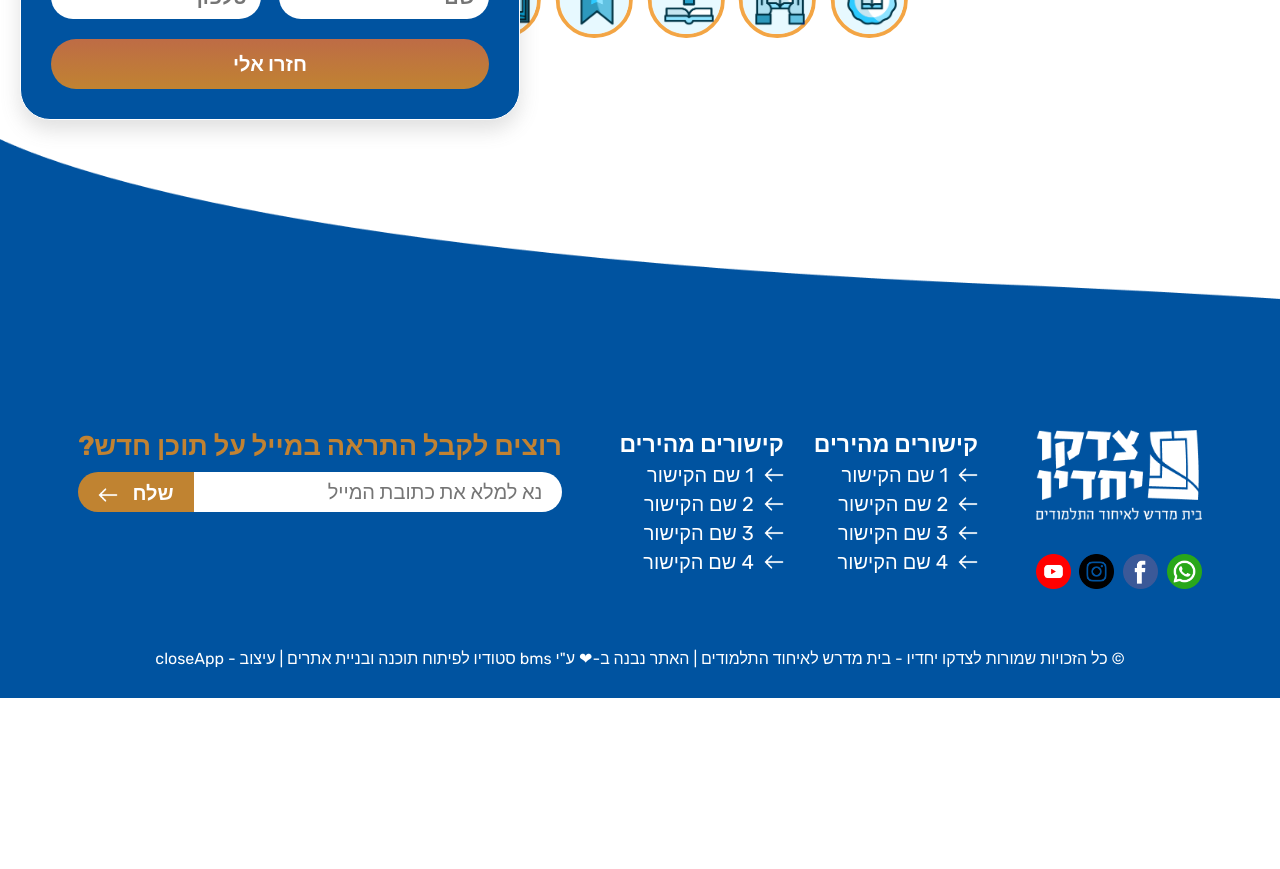
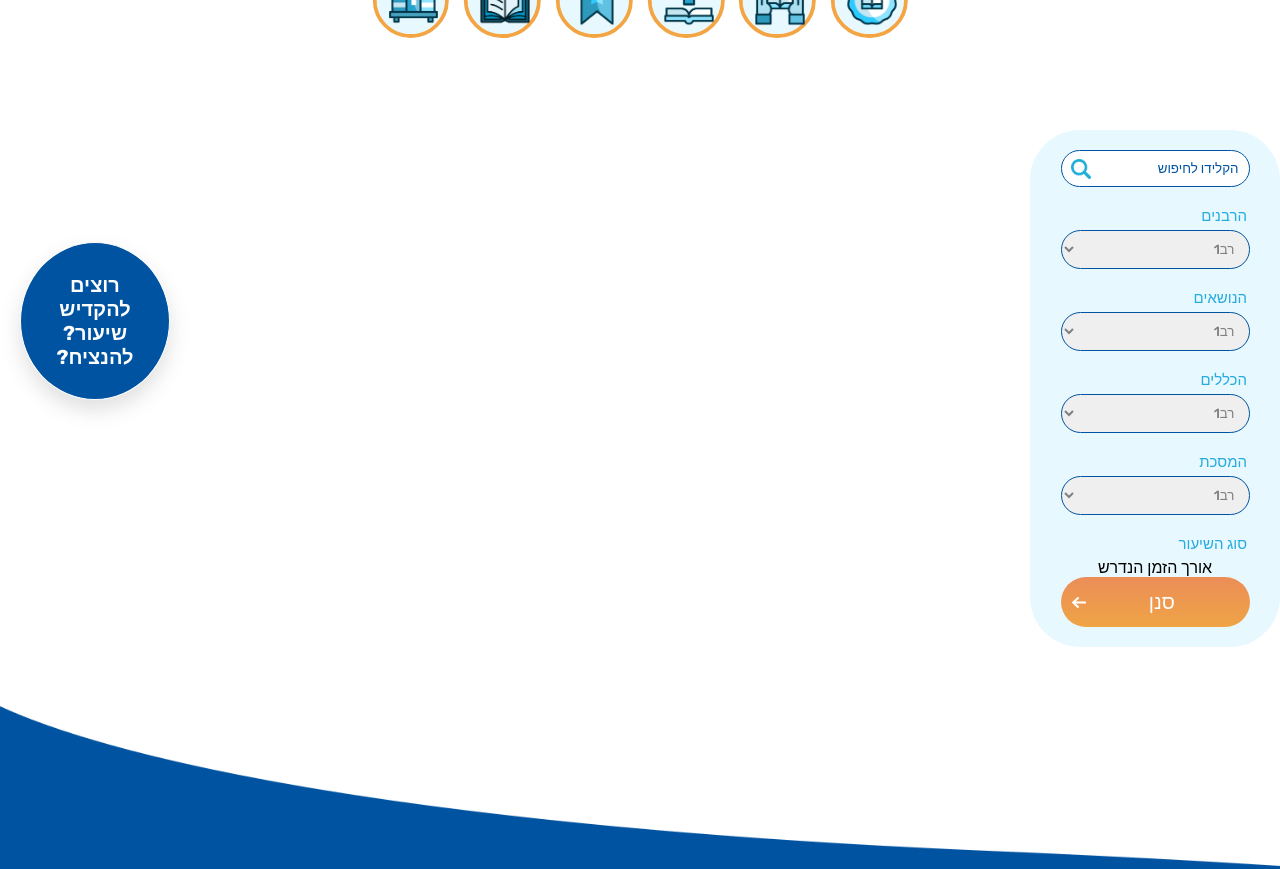
Before and after one commit to yesmalotmedia/mizug-talmudim, a React (Create React App) app: page /BeitHamidrash in a window 1280 px wide. Shown: the part 380-1249 px from the top of the page. Before the commit the page ends 1078 px from the top, so only its background shows below. Built offline with nearby package versions, Linux system fonts and the light colour scheme.

Commit message:
sidebar search not finished

```diff
--- /dev/null
+++ b/src/data/teachers.js
@@ -0,0 +1,3 @@
+const teachers = ["רב1", "רב1", "רב1", "רב1", "רב1", "רב1"];
+
+export default teachers;
--- a/src/pages/beitHamidrash/BeitHamidrash.js
+++ b/src/pages/beitHamidrash/BeitHamidrash.js
@@ -4,7 +4,7 @@ import HeroHomePage from "../../components/heroHomepage/HeroHomePage";
 import Spacer from "../../components/elements/Spacer";
 import HeroBeitHamidrash from "./HeroBeitHamidrash";
 import SeltectButtons from "./SeltectButtons";
-import SideBarSearch from "./SideBarSearch";
+import SideBarSearch from "./sideBarSearch/SideBarSearch";
 import LessonsSection from "./LessonsSection";
 
 const BeitHamidrash = () => {
--- a/src/pages/beitHamidrash/SideBarSearch.js
+++ /dev/null
@@ -1,7 +0,0 @@
-import React from "react";
-
-const SideBarSearch = () => {
-  return <div></div>;
-};
-
-export default SideBarSearch;
--- /dev/null
+++ b/src/pages/beitHamidrash/sideBarSearch/SelectInput.js
@@ -0,0 +1,34 @@
+import React, { useContext, useEffect, useState } from "react";
+import { AppContext } from "../../../App";
+import teachers from "../../../data/teachers";
+const SelectInput = () => {
+  // data
+  const { colors, bgColors, isMobile } = useContext(AppContext);
+
+  // states
+
+  // styles
+  const styles = {
+    input: {
+      padding: 10,
+      borderRadius: 50,
+      cursor: "pointer",
+      width: "90%",
+      outline: "none",
+      border: "solid 1px" + colors.darkBlue,
+
+      color: "grey",
+      fontWeight: 500,
+      marginBottom: 20,
+    },
+  };
+
+  //functions
+
+  const optionsElements = teachers.map((option) => (
+    <option value={option}>{option}</option>
+  ));
+  return <select style={styles.input}>{optionsElements}</select>;
+};
+
+export default SelectInput;
--- /dev/null
+++ b/src/pages/beitHamidrash/sideBarSearch/SideBarSearch.js
@@ -0,0 +1,101 @@
+import React, { useContext, useEffect, useState } from "react";
+import { AppContext } from "../../../App";
+import Button from "../../../components/elements/Button";
+import SelectInput from "./SelectInput";
+
+const SideBarSearch = () => {
+  // data
+  const { colors, bgColors, isMobile } = useContext(AppContext);
+
+  // states
+
+  // styles
+  const styles = {
+    container: {
+      backgroundColor: bgColors.lightAzure,
+      borderRadius: 50,
+      padding: 20,
+      width: 250,
+      display: "flex",
+      justifyContent: "space-around",
+      alignItems: "center",
+      flexDirection: "column",
+      marginTop: 50,
+    },
+    searchContainer: {
+      position: "relative",
+      width: "90%",
+      marginBottom: 20,
+    },
+    searchInput: {
+      padding: 10,
+      borderRadius: 50,
+      width: "100%",
+      outline: "none",
+      border: "solid 1px" + colors.darkBlue,
+      color: colors.darkBlue,
+      fontWeight: 500,
+      paddingRight: 10, // Adjust padding to accommodate the icon
+    },
+    searchIcon: {
+      position: "absolute",
+      left: 10, // Adjust the position of the icon as needed
+      top: "50%", // Center vertically
+      transform: "translateY(-50%)", // Center vertically
+      width: 20, // Set the width of the icon
+      height: 20, // Set the height of the icon
+    },
+
+    lable: {
+      textAlign: "right",
+      color: colors.azure,
+      fontSize: 15,
+      fontWeight: 500,
+      width: "90%",
+      marginBottom: 5,
+      marginRight: 5,
+    },
+  };
+
+  //functions
+  return (
+    <div style={styles.container}>
+      <div style={styles.searchContainer}>
+        <input style={styles.searchInput} placeholder="הקלידו לחיפוש" />
+        <img
+          src={"searchIcon.png"}
+          alt="Search"
+          style={styles.searchIcon}
+        />{" "}
+        {/* Search icon */}
+      </div>
+      <div style={styles.lable}>הרבנים</div>
+      <SelectInput />
+      <div style={styles.lable}>הנושאים</div>
+      <SelectInput />
+      <div style={styles.lable}>הכללים</div>
+      <SelectInput />
+      <div style={styles.lable}>המסכת</div>
+      <SelectInput />
+      <div style={styles.lable}>סוג השיעור</div>
+      {/* <CheckBox />
+      <CheckBox />
+      <CheckBox /> */}
+      <label>אורך הזמן הנדרש</label>
+      {/* <Slider /> */}
+      <Button
+        color={colors.white}
+        bgColor={bgColors.orangeGradient}
+        title={"סנן"}
+        fontSize={20}
+        fontWeight={500}
+        borderRadius={50}
+        width={"90%"}
+        arrow={true}
+      />{" "}
+      <style>{`::placeholder {color: ${colors.darkBlue}`}</style>
+    </div>
+  );
+};
+
+export default SideBarSearch;
```
Also changed, not shown: public/searchIcon.png (added).
